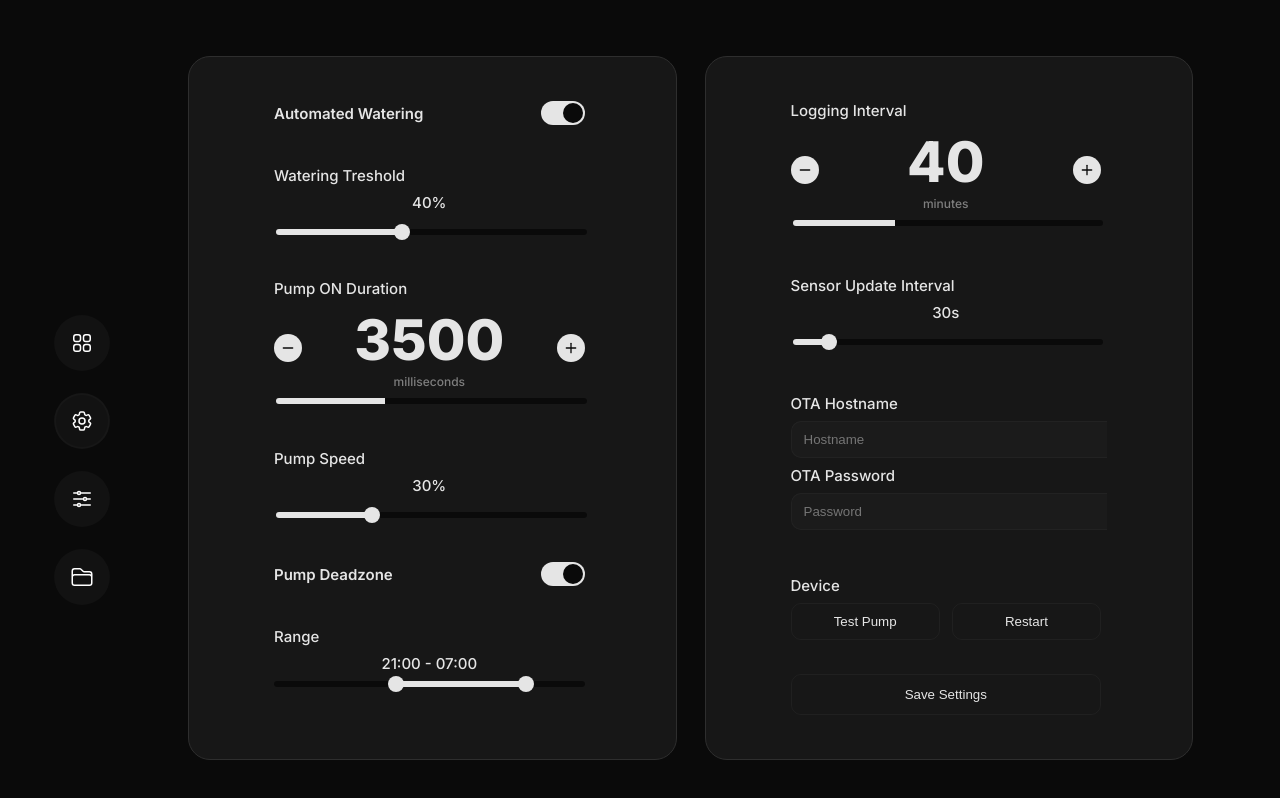
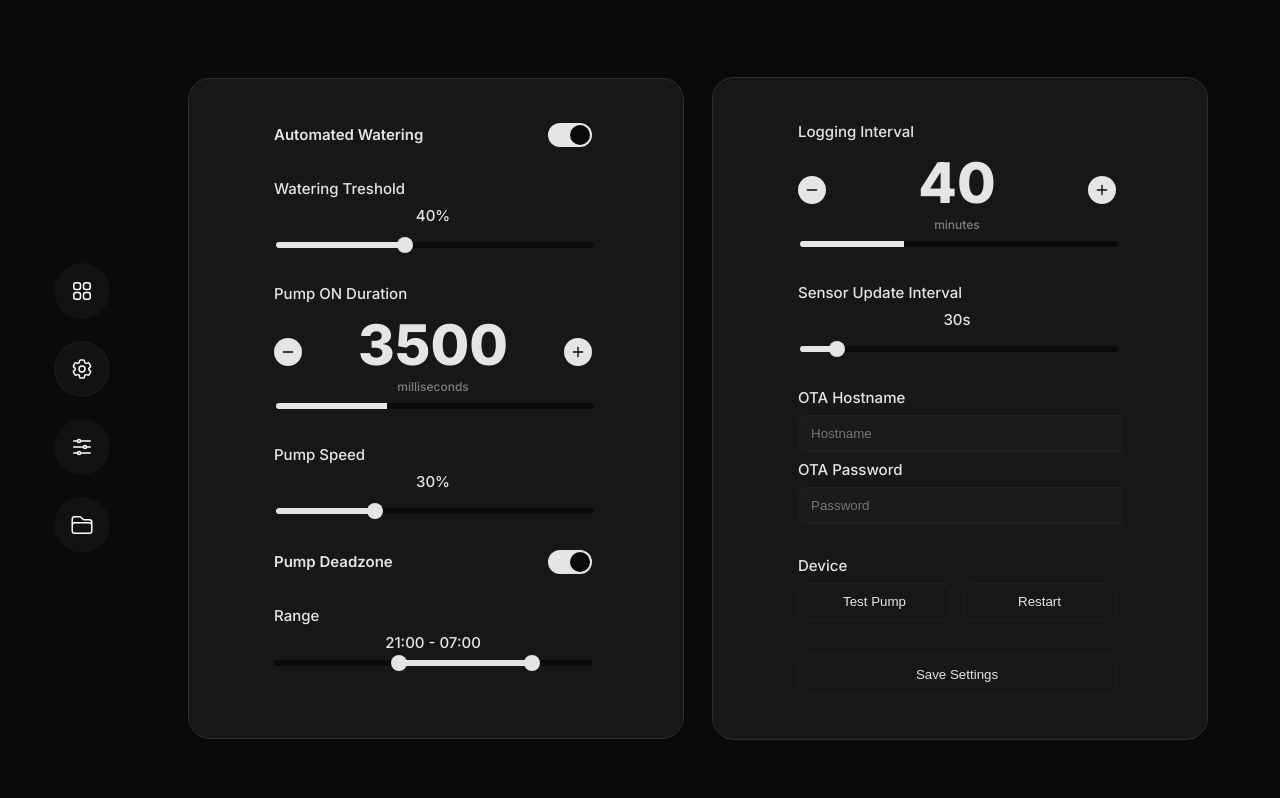
Before and after one commit to AthemiS13/Flory, a Next.js app in the folder my-app/: page /settings in a window 1280 px wide. Shown: the top 798 px of the page. Built offline with nearby package versions, Linux system fonts and the light colour scheme.

Commit message:
feat: update globals.css to disable scrolling and improve layout; refactor Sidebar component styles

```diff
--- a/my-app/app/globals.css
+++ b/my-app/app/globals.css
@@ -23,9 +23,15 @@ a.round-btn:focus {
 }
 
 html, body, #__next { height: 100%; }
-/* Reserve scrollbar space to avoid layout jumps when pages have different scroll heights */
-html { scrollbar-gutter: stable; }
-body { min-height: 100vh; }
+/* Disable scrolling on html and body */
+html {
+  overflow: hidden;
+  height: 100vh;
+}
+body {
+  height: 100vh;
+  overflow: hidden;
+}
 
 
 body {
@@ -42,8 +48,10 @@ body {
   display: grid;
   grid-template-columns: 84px 1fr;
   gap: 32px;
-  padding: 32px;
+  padding-left: 32px;
+  padding-right: 32px;
   height: 100vh;
+  align-items: center;
 }
 
 .sidebar {
@@ -51,8 +59,8 @@ body {
   flex-direction:column;
   gap:24px;
   align-items:center;
-  height:100vh;
   justify-content:center;
+  padding:0 !important;
 }
 
 .main-grid {
@@ -194,24 +202,14 @@ a.round-btn.active:focus-visible {
   display: grid;
   grid-template-columns: 1fr 1fr;
   gap: 28px;
-  align-items: start;
+  align-items: center;
 }
 
 .settings-card { padding: 28px; border-radius: var(--rounded-lg); }
 
-/* Make the settings cards almost full viewport height and allow inner scrolling */
-.settings-grid {
-  /* fixed visual height for the paired cards so they don't exceed viewport */
-  height: calc(100vh - 96px);
-  max-height: calc(100vh - 96px);
-  align-items: stretch;
-  margin-top: -16px; /* nudge up slightly */
-}
-
 .settings-card {
   display: flex;
   flex-direction: column;
-  height: 100%;
   /* increased horizontal padding per design */
   padding-left: 88px;
   padding-right: 88px;
@@ -224,7 +222,7 @@ a.round-btn.active:focus-visible {
   flex-direction: column;
   gap: 28px;
   flex: 1 1 auto;
-  overflow: auto;
+  overflow: hidden;
   padding-right: 6px; /* room for scrollbar */
   justify-content: space-between; /* push Save button to bottom when possible */
   padding-top: 16px;
--- a/my-app/components/Sidebar.tsx
+++ b/my-app/components/Sidebar.tsx
@@ -12,7 +12,7 @@ const icons = [
 export default function Sidebar() {
   const pathname = usePathname()
   return (
-    <aside className="sidebar" style={{paddingTop:20, paddingBottom:20, justifyContent:'center'}}>
+    <aside className="sidebar">
       <div style={{display:'flex',flexDirection:'column',gap:22,alignItems:'center'}}>
         {icons.map(icon => (
           <Link
```
